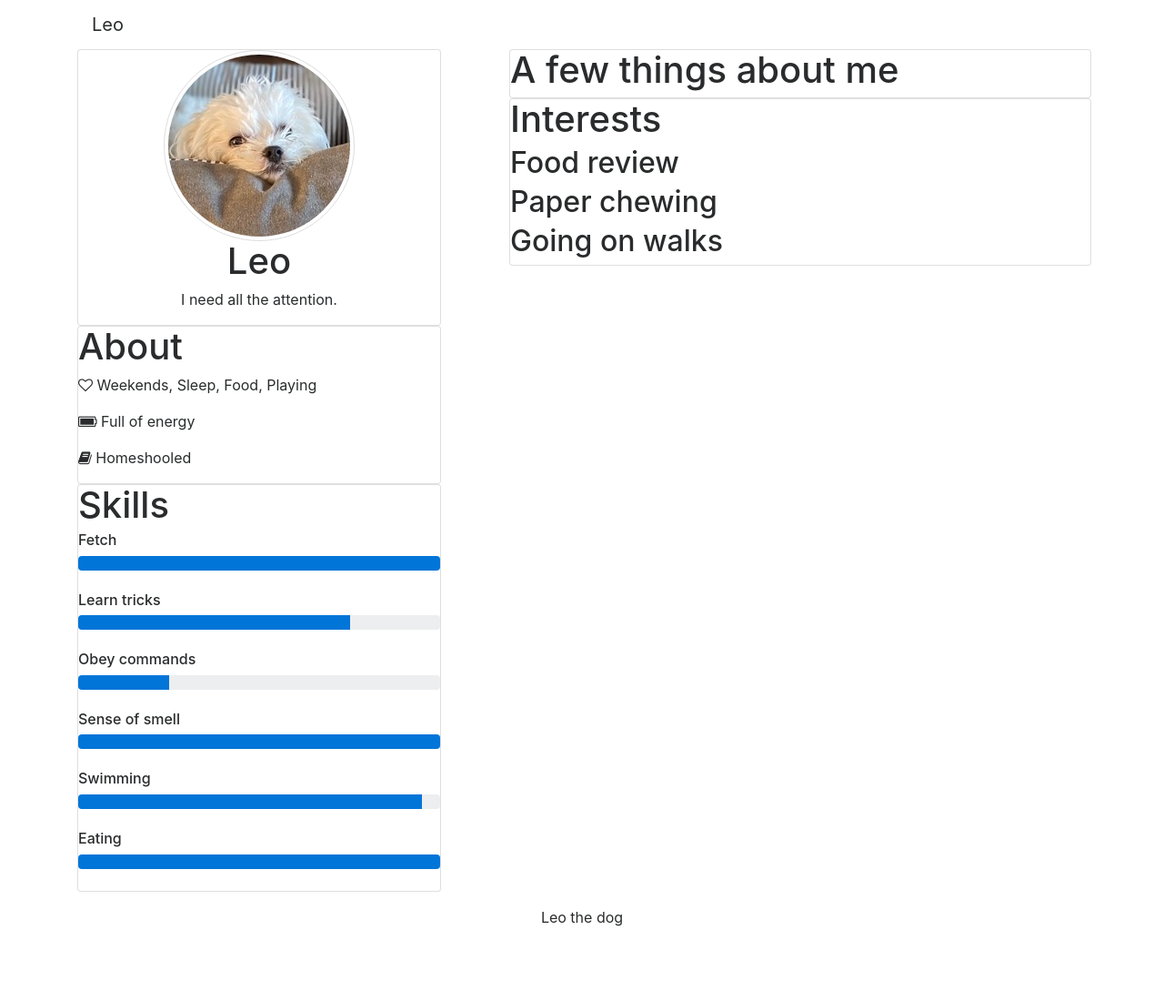
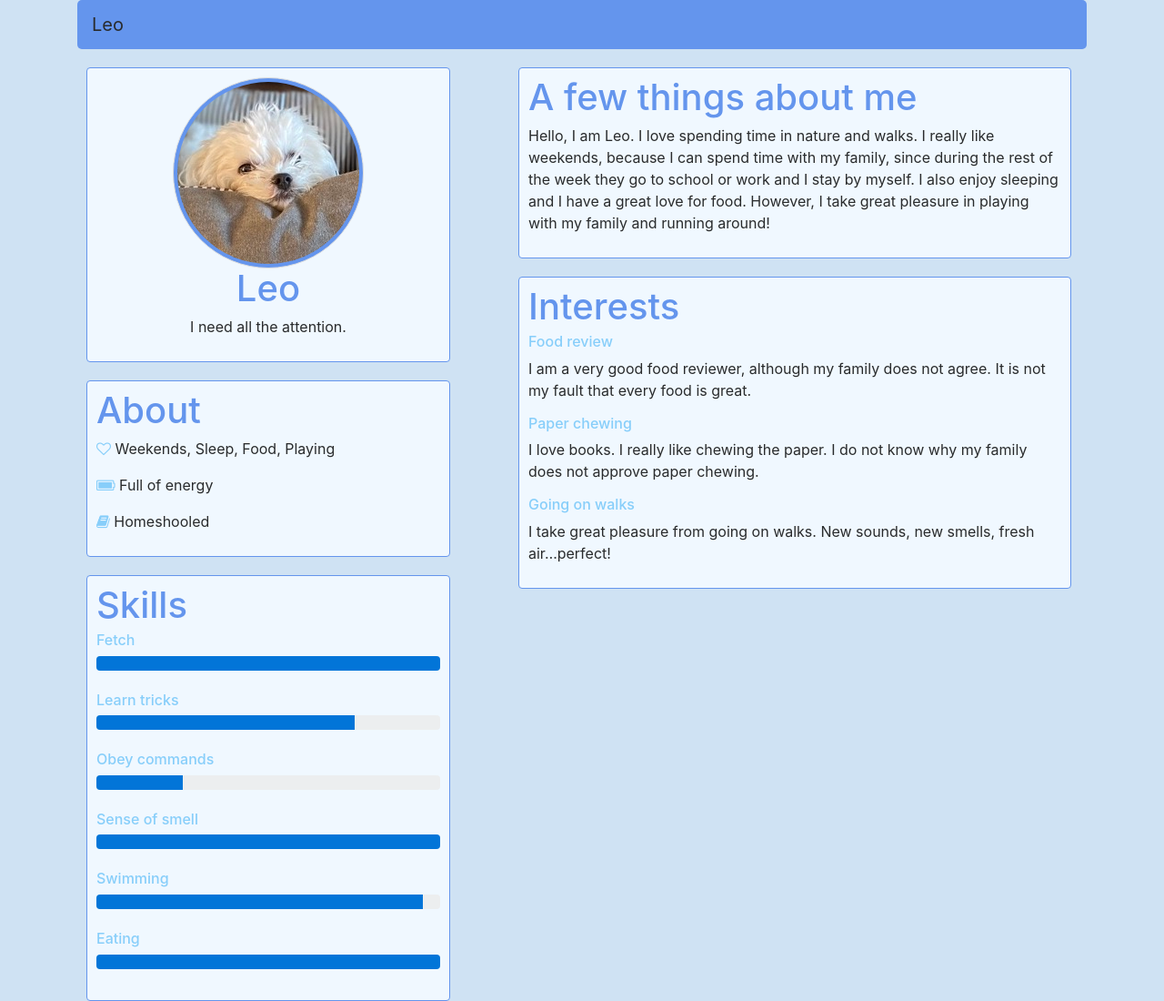
Before and after one commit to Elfdroid/Elfdroid.github.io, a plain HTML site: page index.html in a window 1280 px wide. Shown: the top 1100 px of the page at 91% size. Before the commit the page ends 1036 px from the top, so only its background shows below. Drawn offline with nearby package versions, Linux system fonts and the light colour scheme.

Commit message:
Add files via upload

```diff
--- a/css/style.css
+++ b/css/style.css
@@ -0,0 +1,17 @@
+body {background-color: #cfe2f3;}
+.navbar {background-color: cornflowerblue; border-radius: 5px;}
+.card {
+  border-color: cornflowerblue;
+  margin: 20px 10px 20px 10px;
+  padding: 10px;
+}
+.card-title {
+  color: #cornflowerblue;
+  font-weight: 300;
+}
+.page-footer {background-color: lightskyblue;}
+h1 {color: cornflowerblue;}
+h6 {color: lightskyblue;}
+.fa {color: lightskyblue;}
+.card {background-color: aliceblue;}
+.img-thumbnail {background-color: cornflowerblue;}
--- a/index.html
+++ b/index.html
@@ -10,7 +10,7 @@
 </head>
 <body>
 <div class="container">
-		<nav class="navbar navbar-light">
+		<nav class="navbar">
           <a class="navbar-brand">Leo</a>
       </nav>
       <div class="row">
@@ -57,14 +57,18 @@
 			</div>
 		</div>
 		<div class="col-md-7">
-			<div class="card" style="width: 40rem;">
+			<div class="card" style="width: 38rem;">
 				<h1>A few things about me</h1>
+				<p>Hello, I am Leo. I love spending time in nature and walks. I really like weekends, because I can spend time with my family, since during the rest of the week they go to school or work and I stay by myself. I also enjoy sleeping and I have a great love for food. However, I take great pleasure in playing with my family and running around!</p>
 			</div>
-			<div class="card" style="width: 40rem;">
+			<div class="card" style="width: 38rem;">
 				<h1>Interests</h1>
-				<h2>Food review</h2>
-				<h2>Paper chewing</h2>
-				<h2>Going on walks</h2>
+				<h6>Food review</h2>
+					<p>I am a very good food reviewer, although my family does not agree. It is not my fault that every food is great.</p>
+				<h6>Paper chewing</h2>
+					<p>I love books. I really like chewing the paper. I do not know why my family does not approve paper chewing.</p>
+				<h6>Going on walks</h2>
+					<p>I take great pleasure from going on walks. New sounds, new smells, fresh air…perfect!</p>
 			</div>
 		</div>
 	</div>
```
